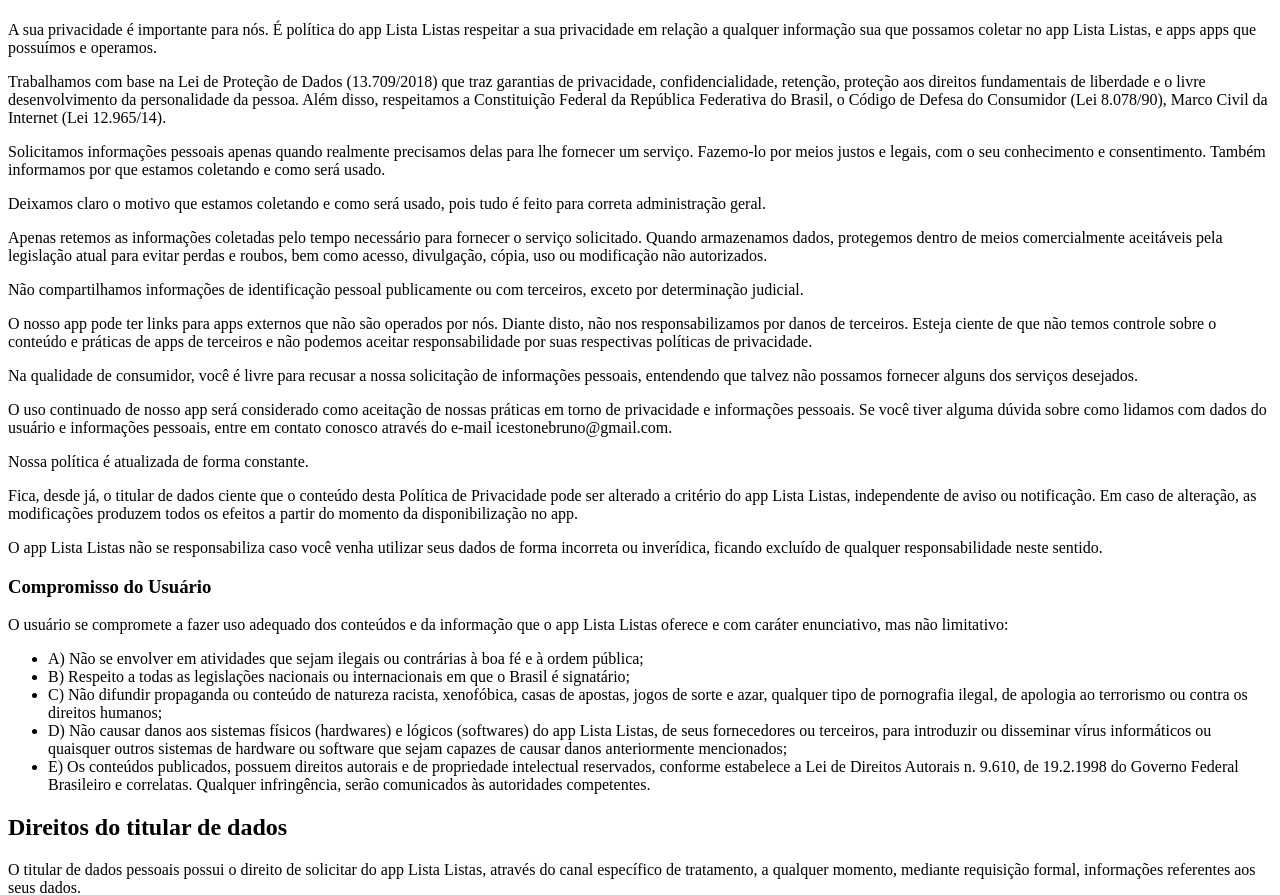
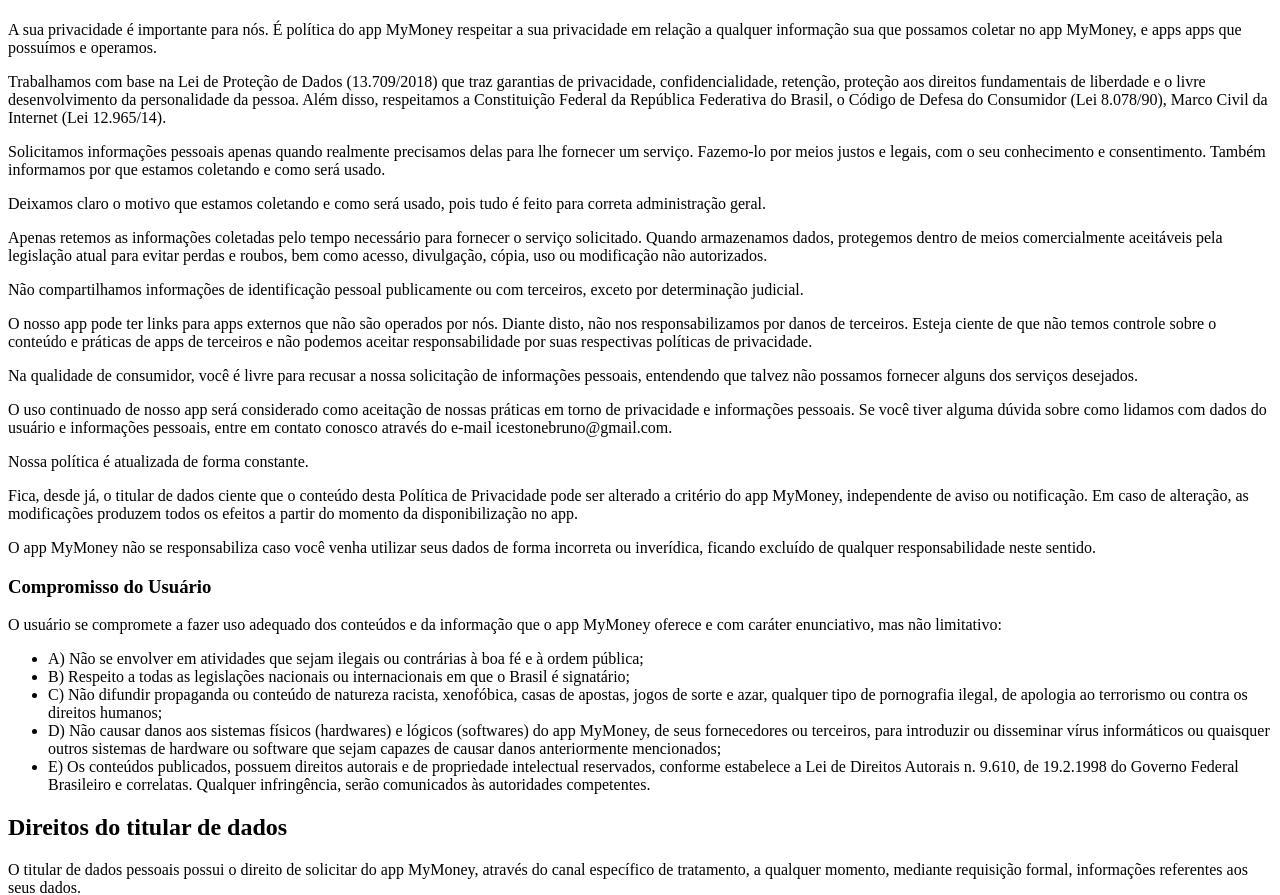
Before and after one commit to shymarrai/policyMyMoney, a plain HTML site: page index.html in a window 1280 px wide. Shown: the part 59-954 px from the top of the page. Drawn offline with Linux system fonts and the light colour scheme.

Commit message:
Update index.html

```diff
--- a/index.html
+++ b/index.html
@@ -4,23 +4,14 @@
     <meta charset="UTF-8">
     <meta http-equiv="X-UA-Compatible" content="IE=edge">
     <meta name="viewport" content="width=device-width, initial-scale=1.0">
-    <title>Policy Lista Listas</title>
-</head>
-<body>
-<!DOCTYPE html>
-<html lang="en">
-<head>
-    <meta charset="UTF-8">
-    <meta http-equiv="X-UA-Compatible" content="IE=edge">
-    <meta name="viewport" content="width=device-width, initial-scale=1.0">
-    <title>Document</title>
+    <title>Policy MyMoney</title>
 </head>
 <body>
 
 
 <h1>Política de Privacidade</h1>
 
-<p>A sua privacidade é importante para nós. É política do app Lista Listas respeitar a sua privacidade em relação a qualquer informação sua que possamos coletar no app Lista Listas, e apps apps que possuímos e operamos.</p>
+<p>A sua privacidade é importante para nós. É política do app MyMoney respeitar a sua privacidade em relação a qualquer informação sua que possamos coletar no app MyMoney, e apps apps que possuímos e operamos.</p>
 
 <p>Trabalhamos com base na Lei de Proteção de Dados (13.709/2018) que traz garantias de privacidade, confidencialidade, retenção, proteção aos direitos fundamentais de liberdade e  o livre desenvolvimento da personalidade da pessoa. Além disso, respeitamos a Constituição Federal da República Federativa do Brasil, o Código de Defesa do Consumidor (Lei 8.078/90), Marco Civil da Internet (Lei 12.965/14).</p><p>
 
@@ -40,24 +31,24 @@
 
 <p>Nossa política é atualizada de forma constante.</p>
 
-<p>Fica, desde já, o titular de dados ciente que o conteúdo desta Política de Privacidade pode ser alterado a critério do app Lista Listas, independente de aviso ou notificação.  Em caso de alteração, as modificações produzem todos os efeitos a partir do momento da disponibilização no app. </p>
+<p>Fica, desde já, o titular de dados ciente que o conteúdo desta Política de Privacidade pode ser alterado a critério do app MyMoney, independente de aviso ou notificação.  Em caso de alteração, as modificações produzem todos os efeitos a partir do momento da disponibilização no app. </p>
 
-<p>O app Lista Listas não se responsabiliza caso você venha utilizar seus dados de forma incorreta ou inverídica, ficando excluído de qualquer responsabilidade neste sentido.</p>
+<p>O app MyMoney não se responsabiliza caso você venha utilizar seus dados de forma incorreta ou inverídica, ficando excluído de qualquer responsabilidade neste sentido.</p>
 
 <h3>Compromisso do Usuário</h3>
 
-<p>O usuário se compromete a fazer uso adequado dos conteúdos e da informação que o app Lista Listas oferece e com caráter enunciativo, mas não limitativo:</p>
+<p>O usuário se compromete a fazer uso adequado dos conteúdos e da informação que o app MyMoney oferece e com caráter enunciativo, mas não limitativo:</p>
 
 <ul>
 <li>A) Não se envolver em atividades que sejam ilegais ou contrárias à boa fé e à ordem pública;</li>
 <li>B) Respeito a todas as legislações nacionais ou internacionais em que o Brasil é signatário;</li>
 <li>C) Não difundir propaganda ou conteúdo de natureza racista, xenofóbica, casas de apostas, jogos de sorte e azar, qualquer tipo de pornografia ilegal, de apologia ao terrorismo ou contra os direitos humanos;</li>
-<li>D) Não causar danos aos sistemas físicos (hardwares) e lógicos (softwares) do app Lista Listas, de seus fornecedores ou terceiros, para introduzir ou disseminar vírus informáticos ou quaisquer outros sistemas de hardware ou software que sejam capazes de causar danos anteriormente mencionados;</li>
+<li>D) Não causar danos aos sistemas físicos (hardwares) e lógicos (softwares) do app MyMoney, de seus fornecedores ou terceiros, para introduzir ou disseminar vírus informáticos ou quaisquer outros sistemas de hardware ou software que sejam capazes de causar danos anteriormente mencionados;</li>
 <li>E) Os conteúdos publicados, possuem direitos autorais e de propriedade intelectual reservados, conforme estabelece a Lei de Direitos Autorais n. 9.610, de 19.2.1998 do Governo Federal Brasileiro e correlatas. Qualquer infringência, serão comunicados às autoridades competentes.</li>
 </ul>
 
 <h2>Direitos do titular de dados</h2>
-<p>O titular de dados pessoais possui o direito de solicitar do app Lista Listas, através do canal específico de tratamento, a qualquer momento, mediante requisição formal, informações referentes aos seus dados.</p>
+<p>O titular de dados pessoais possui o direito de solicitar do app MyMoney, através do canal específico de tratamento, a qualquer momento, mediante requisição formal, informações referentes aos seus dados.</p>
 <p>Os pedidos serão analisados conforme previsto em legislação vigente dentro de um prazo de 72 horas, salvo determinação legal e/ou objeto de lei.</p>
 
 <p>Os titulares de dados, segundo o texto da LGPD, podem exercer os seus direitos por meio de:</p>
@@ -83,10 +74,10 @@
 <h2>Mais informações</h2>
 <p>Esperamos que esteja esclarecido e, como mencionado anteriormente, se houver algo que você não tem certeza se precisa ou não, geralmente é mais seguro deixar os cookies ativados, caso interaja com um dos recursos que você usa em nosso app.</p>
 
-<p>O app Lista Listas empregará esforços para resguardar as informações e dados coletados do usuário pelo app. Todavia, considerando que não há meio de transmissão e retenção de dados eletrônicos plenamente eficaz e seguro, o app Lista Listas não pode assegurar que terceiros não autorizados não logrem êxito no acesso indevido, eximindo-se de qualquer responsabilidade por danos e prejuízos decorrentes da conduta de terceiros, ataques externos ao app como: vírus, invasão ao banco de dados, vícios ou defeitos técnicos, assim como operacionais resultante da utilização do app e em razão de falhas de conexão.</p>
+<p>O app MyMoney empregará esforços para resguardar as informações e dados coletados do usuário pelo app. Todavia, considerando que não há meio de transmissão e retenção de dados eletrônicos plenamente eficaz e seguro, o app MyMoney não pode assegurar que terceiros não autorizados não logrem êxito no acesso indevido, eximindo-se de qualquer responsabilidade por danos e prejuízos decorrentes da conduta de terceiros, ataques externos ao app como: vírus, invasão ao banco de dados, vícios ou defeitos técnicos, assim como operacionais resultante da utilização do app e em razão de falhas de conexão.</p>
 
 
 </body>
-</html>o site Lista Listas não pode assegurar que terceiros não autorizados não logrem êxito no acesso indevido, eximindo-se de qualquer responsabilidade por danos e prejuízos decorrentes da conduta de terceiros, ataques externos ao site como: vírus, invasão ao banco de dados, vícios ou defeitos técnicos, assim como operacionais resultante da utilização do site e em razão de falhas de conexão.</p>
+</html>o site MyMoney não pode assegurar que terceiros não autorizados não logrem êxito no acesso indevido, eximindo-se de qualquer responsabilidade por danos e prejuízos decorrentes da conduta de terceiros, ataques externos ao site como: vírus, invasão ao banco de dados, vícios ou defeitos técnicos, assim como operacionais resultante da utilização do site e em razão de falhas de conexão.</p>
 </body>
 </html>
```
